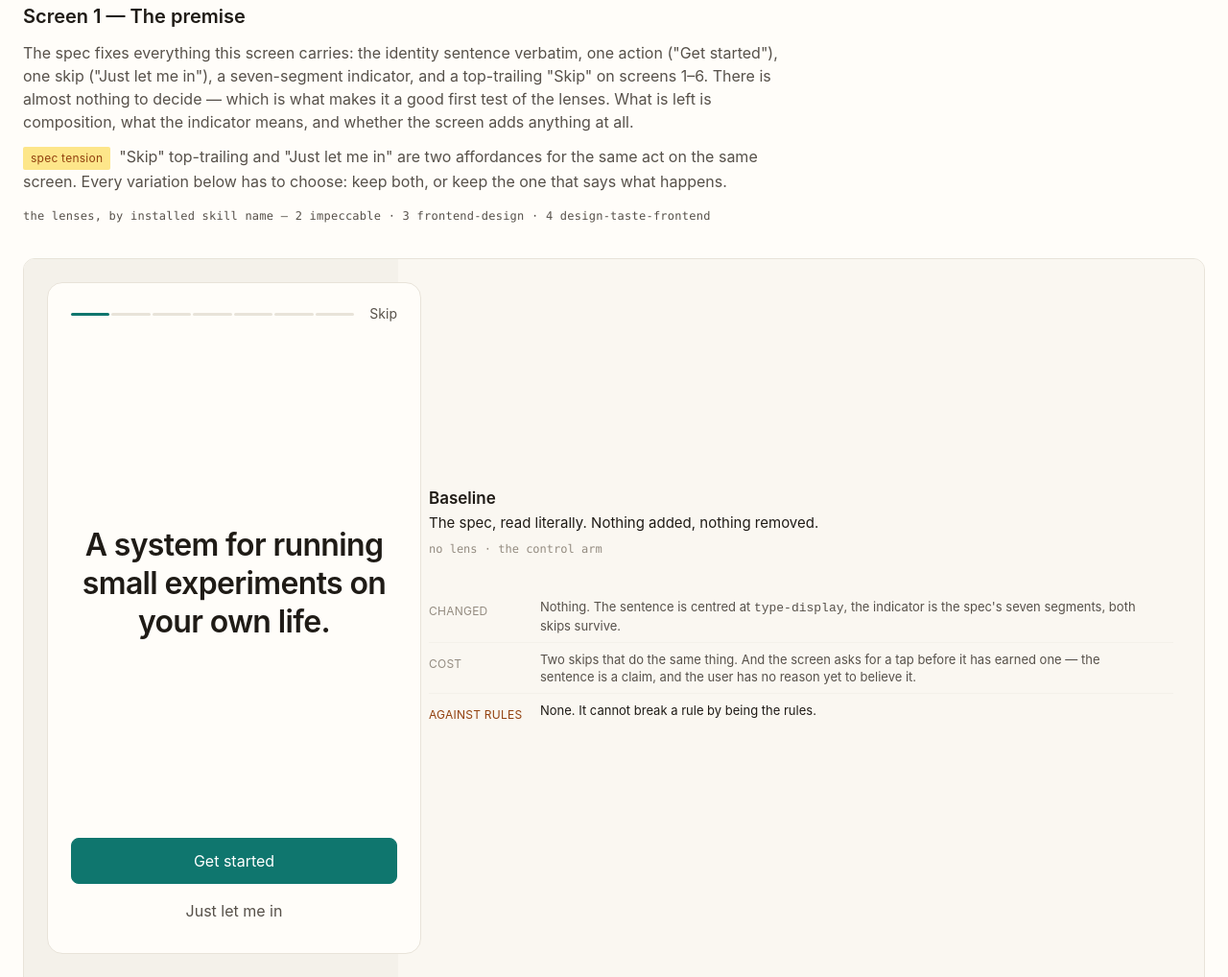
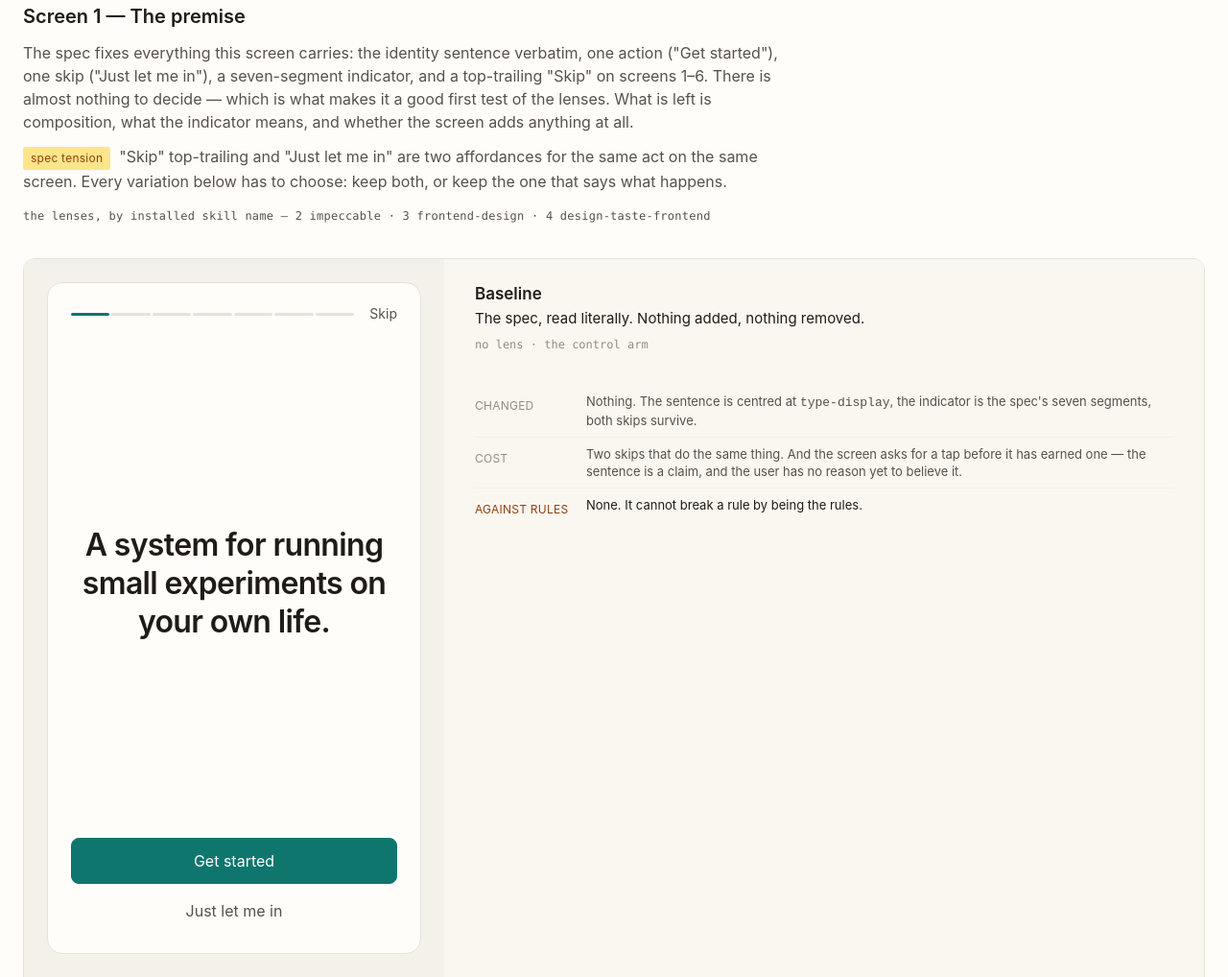
Before and after one commit to AbelClapton/my-todo, a plain HTML site: page design/onboarding-lab.html in a window 1280 px wide. Shown: the part 491-1509 px from the top of the page at 96% size. Drawn offline with Linux system fonts and the light colour scheme.

Commit message:
design: fix the space between the markup and its description
Two problems, and both were the same complaint. Horizontally the phone was overflowing its 390px track, so the gap between it and the text had collapsed to 8px - close enough that the eye reads one object. The track is now 438px, which is the phone plus the stage's own padding, so the intended gap is real: 56px on every row.

Vertically the description was floating in the middle of a 700px row, hundreds of pixels below the top of the phone it describes. It is top-aligned now, and the notes follow the name immediately rather than being pushed apart.

The vertical fix took two passes, which is worth recording. align-content alone did nothing because the spanning phone was inflating the auto tracks and consuming the free space before it could be distributed. min-content on both tracks was worse: the surplus still split between them, which opened a 200px hole between the name and its notes. A min-content first row and a 1fr second row puts the head at its natural height, sends all the slack below the notes, and the description finally reads top-down in one block.

Verified across all seven screens: every description starts level with the top of its phone, every notes block follows its head at 16px, horizontal gap 56px, phones still a true 390px.

```diff
--- a/design/onboarding-lab.html
+++ b/design/onboarding-lab.html
@@ -113,15 +113,23 @@ body {
 
 .vc {
   display: grid;
-  grid-template-columns: 390px minmax(0, 1fr);
-  grid-template-rows: auto auto;
-  align-content: center;
+  /* 390 (the phone) + the stage's own padding either side. Without the padding in
+     the track the phone overflowed its column and ran into the text — the gap
+     between them was 8px, which is where the eye reads "one object". */
+  grid-template-columns: 438px minmax(0, 1fr);
+  /* Row 1 is the head at its natural height; row 2 takes everything else. The
+     phone spans both, so it forces the row to 700px — and `min-content min-content`
+     would split that surplus between the two text tracks, opening a 200px hole
+     between the name and its notes. A `1fr` second row absorbs all of it instead,
+     so the description reads top-down in one block and the slack falls below. */
+  grid-template-rows: min-content 1fr;
+  align-content: start;
   column-gap: var(--space-8);
   background: var(--bg-raised);
 }
 .vc + .vc { border-top: 1px solid var(--border-default); }
 .vc > .vc-stage { grid-column: 1; grid-row: 1 / span 2; }
-.vc > .vc-head  { grid-column: 2; grid-row: 1; align-self: end; }
+.vc > .vc-head  { grid-column: 2; grid-row: 1; align-self: start; }
 .vc > .vc-foot  { grid-column: 2; grid-row: 2; align-self: start; }
 
 @media (max-width: 1000px) {
```
